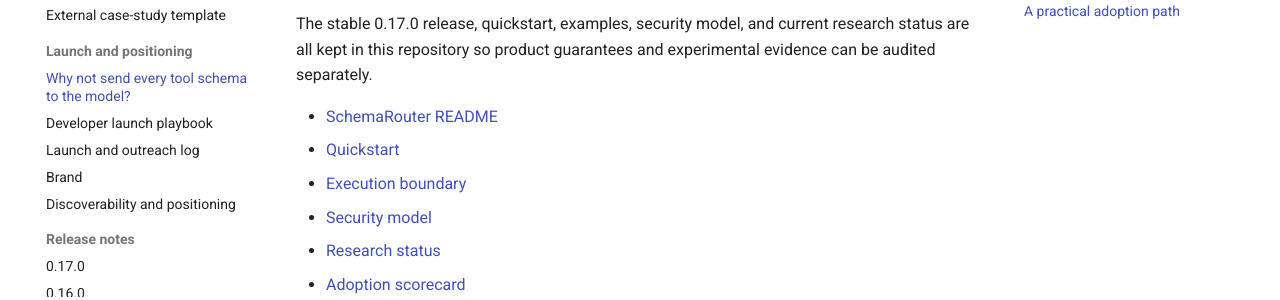
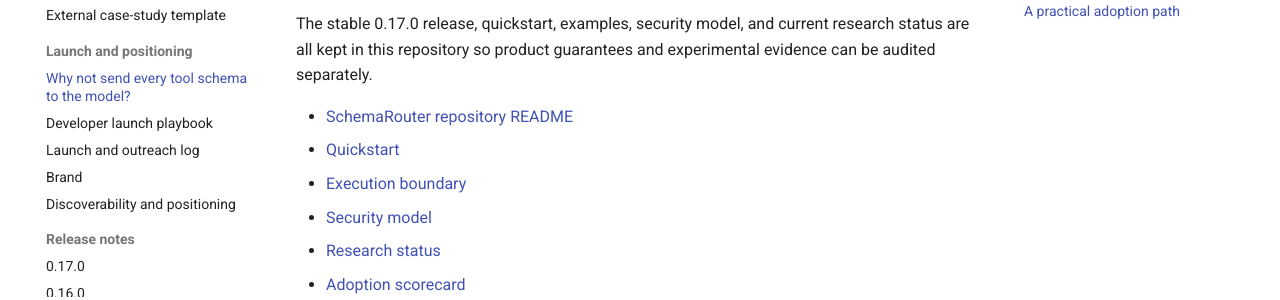
Before and after one commit to JDeun/SchemaRouter, an MkDocs documentation site: the page built from docs/project/why-not-all-tool-schemas.md, in a window 1280 px wide and 900 px high, scrolled down 2519 px. Shown: the part 422-722 px from the top of the window. Built offline with MkDocs 1.6.1 and Material for MkDocs 9.7.7, drawn with Linux system fonts in a browser that asks for light colours; comment, search, counter and statistics services are not loaded.

Commit message:
docs: fix long-form README link

```diff
--- a/docs/project/why-not-all-tool-schemas.md
+++ b/docs/project/why-not-all-tool-schemas.md
@@ -103,7 +103,7 @@
 The stable 0.17.0 release, quickstart, examples, security model, and current research status are all
 kept in this repository so product guarantees and experimental evidence can be audited separately.
 
-- [SchemaRouter README](../../README.md)
+- [SchemaRouter repository README](https://github.com/JDeun/SchemaRouter#readme)
 - [Quickstart](../getting-started/quickstart.md)
 - [Execution boundary](../concepts/execution.md)
 - [Security model](../security/threat-model.md)
```
